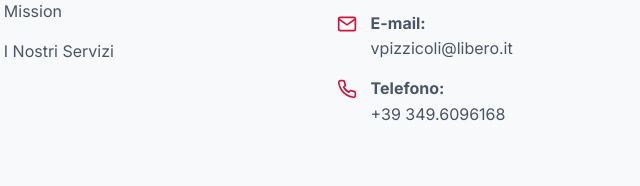
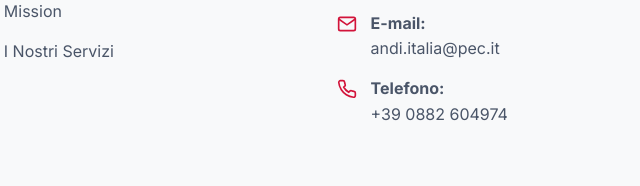
Before and after one commit to moockupstudio/andi, a plain HTML site: page index.html in a window 1280 px wide. Shown: the part 5135-5321 px from the top of the page, 569-1209 px from the left. Drawn offline with Linux system fonts and the light colour scheme.

Commit message:
Update index.html

```diff
--- a/index.html
+++ b/index.html
@@ -300,7 +300,7 @@
                             </span>
                             <div class="footer-contact-info">
                                 <strong>E-mail:</strong><br>
-                                <a href="mailto:vpizzicoli@libero.it" id=\"link-email\">vpizzicoli@libero.it</a>
+                                <a href="mailto:andi.italia@pec.it" id=\"link-email\">andi.italia@pec.it</a>
                             </div>
                         </li>
                         <li class="footer-contact-item">
@@ -309,7 +309,7 @@
                             </span>
                             <div class="footer-contact-info">
                                 <strong>Telefono:</strong><br>
-                                <a href="tel:+393496096168" id=\"link-email\">+39 349.6096168</a>
+                                <a href="tel:+390882604974" id=\"link-email\">+39 0882 604974</a>
                             </div>
                         </li>
                     </ul>
```
